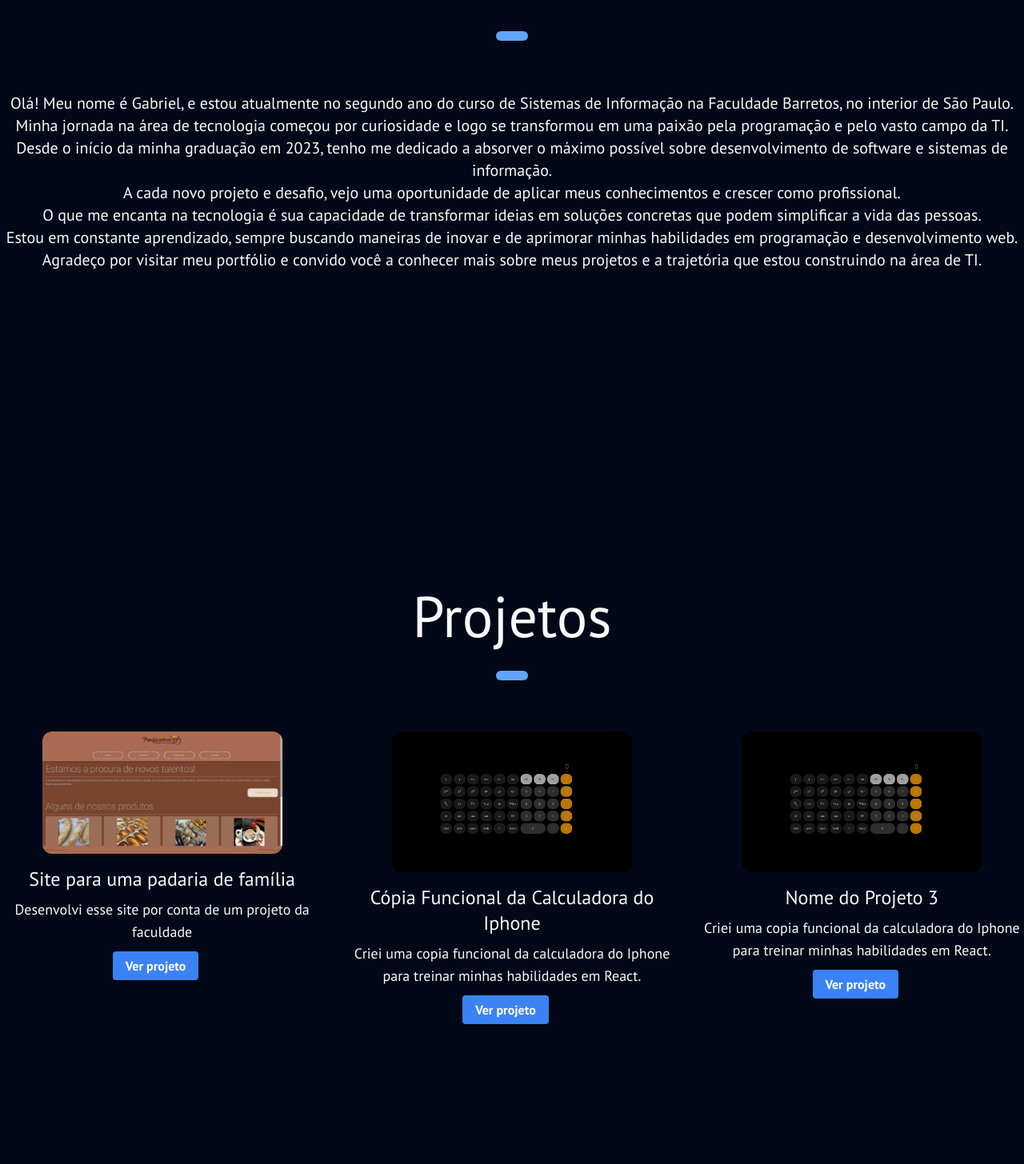
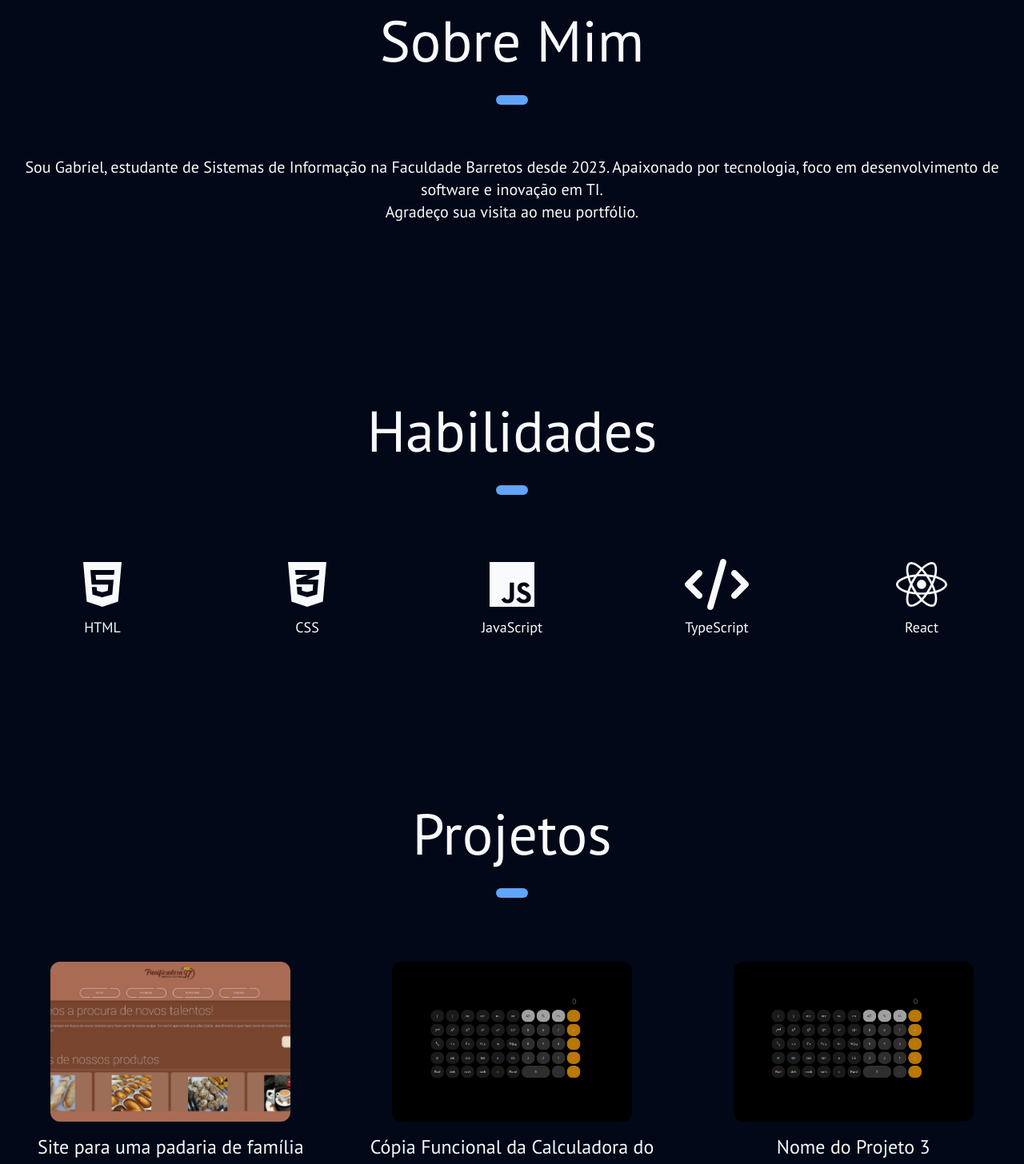
Before and after one commit to GabrielErani/PortFolioVite, a React (Vite) app: page / in a window 1280 px wide. Shown: the part 170-1626 px from the top of the page at 80% size. Before the commit the page ends 1493 px from the top, so only its background shows below. Built offline with nearby package versions, Linux system fonts and the light colour scheme.

Commit message:
adicionei a parte de skills

```diff
--- a/package.json
+++ b/package.json
@@ -10,6 +10,10 @@
     "preview": "vite preview --port 8080"
   },
   "dependencies": {
+    "@fortawesome/fontawesome-svg-core": "^6.5.2",
+    "@fortawesome/free-brands-svg-icons": "^6.5.2",
+    "@fortawesome/free-solid-svg-icons": "^6.5.2",
+    "@fortawesome/react-fontawesome": "^0.2.0",
     "@hookform/resolvers": "^3.3.4",
     "@radix-ui/react-accordion": "^1.1.2",
     "@radix-ui/react-alert-dialog": "^1.0.5",
--- a/src/components/pages/MainPage/MainPage.tsx
+++ b/src/components/pages/MainPage/MainPage.tsx
@@ -1,44 +1,29 @@
 import "./MainPage.css";
 import HeaderMainPage from "./HeaderMainPage";
 import ProjectCard from "./ProjectCard";
+import AboutSection from "./section/AboutComponent";
+import SkillsSection from "./section/SkillsComponent";
+
 
 const MainPage = () => {
   return (
     <>
     <HeaderMainPage />
-      <section id="SobreMim" className="min-h-screen h-fit max-w-screen ">
-        <div className="flex justify-center items-center flex-col w-full">
-          <h1 className="my-8 md:text-7xl text-3xl">Sobre Mim</h1>
-          <span className="h-3 bg-blue-400 w-10 rounded-full mb-16"></span>
-        </div>
-        <p className="text-xl pt-sans-regular md:p-0 p-4 mb-8">
-          Olá! Meu nome é Gabriel, e estou atualmente no segundo ano do curso de
-          Sistemas de Informação na Faculdade Barretos, no interior de São
-          Paulo.<br/> Minha jornada na área de tecnologia começou por curiosidade e
-          logo se transformou em uma paixão pela programação e pelo vasto campo
-          da TI.<br/> Desde o início da minha graduação em 2023, tenho me dedicado a
-          absorver o máximo possível sobre desenvolvimento de software e
-          sistemas de informação.<br/> A cada novo projeto e desafio, vejo uma
-          oportunidade de aplicar meus conhecimentos e crescer como
-          profissional.<br/> O que me encanta na tecnologia é sua capacidade de
-          transformar ideias em soluções concretas que podem simplificar a vida
-          das pessoas.<br/> Estou em constante aprendizado, sempre buscando maneiras
-          de inovar e de aprimorar minhas habilidades em programação e
-          desenvolvimento web.<br/> Agradeço por visitar meu portfólio e convido você
-          a conhecer mais sobre meus projetos e a trajetória que estou
-          construindo na área de TI.
-        </p>
-      </section>
-      <section className=" h-fit max-w-screen justify-center items-center flex flex-col" id="Projetos">
+    <AboutSection />
+    <SkillsSection />
+    <section
+      className="h-fit max-w-screen justify-center items-center flex flex-col py-20"
+      id="Projetos"
+    >
       <div className="flex justify-center items-center flex-col w-full">
         <h1 className="my-8 md:text-7xl text-3xl">Projetos</h1>
         <span className="h-3 bg-blue-400 w-10 rounded-full mb-16"></span>
       </div>
-        <div className="grid grid-cols-1 sm:grid-cols-2 md:grid-cols-3 gap-8 p-4.">
+      <div className="grid grid-cols-1 sm:grid-cols-2 md:grid-cols-3 gap-8 p-4">
         <ProjectCard
           imageSrc="\panificadora37Projeto.jpeg"
           projectName="Site para uma padaria de família"
-            projectDescription="Desenvolvi esse site por conta de um projeto da faculdade"
+          projectDescription="Desenvolvi esse site por conta de um projeto de extensão da faculdade"
           demoLink="https://panificadora37.com.br"
         />
         <ProjectCard
@@ -56,6 +41,7 @@ const MainPage = () => {
       </div>
     </section>
   </>
-)};
+  );
+};
 
 export default MainPage;
--- a/src/components/pages/MainPage/ProjectCard.tsx
+++ b/src/components/pages/MainPage/ProjectCard.tsx
@@ -15,9 +15,9 @@ const ProjectCard: React.FC<ProjectCardProps> = ({
 }) => {
   return (
     <div className="flex flex-col items-center mb-12">
-      <img src={imageSrc} alt={projectName} className="rounded-xl mb-4 max-w-[300px] h-auto" />
+      <img src={imageSrc} alt={projectName} className="rounded-xl mb-4 max-w-[300px] h-[200px] object-cover" />
       <h2 className="text-2xl mb-2">{projectName}</h2>
-      <p className="text-lg text-center mb-4">{projectDescription}</p>
+      <p className="text-lg text-center mb-4 h-[80px]">{projectDescription}</p>
       <div>
         <a href={demoLink} target="_blank" className="bg-blue-500 hover:bg-blue-600 text-white font-bold py-2 px-4 rounded mr-4">
           Ver projeto
--- /dev/null
+++ b/src/components/pages/MainPage/section/AboutComponent.tsx
@@ -0,0 +1,21 @@
+import React from 'react';
+
+const AboutSection: React.FC = () => {
+  return (
+    <section id="SobreMim" className="h-fit max-w-screen py-20">
+      <div className="flex justify-center items-center flex-col w-full">
+        <h1 className="my-8 md:text-7xl text-3xl">Sobre Mim</h1>
+        <span className="h-3 bg-blue-400 w-10 rounded-full mb-16"></span>
+      </div>
+      <p className="text-xl pt-sans-regular md:p-0 p-4 mb-8">
+        Sou Gabriel, estudante de Sistemas de Informação na Faculdade Barretos
+        desde 2023. Apaixonado por tecnologia, foco em desenvolvimento de
+        software e inovação em TI.
+        <br />
+        Agradeço sua visita ao meu portfólio.
+      </p>
+    </section>
+  );
+};
+
+export default AboutSection;
--- /dev/null
+++ b/src/components/pages/MainPage/section/SkillsComponent.tsx
@@ -0,0 +1,39 @@
+import React from 'react';
+import { FontAwesomeIcon } from "@fortawesome/react-fontawesome";
+import { faHtml5, faCss3Alt, faJs, faReact } from "@fortawesome/free-brands-svg-icons";
+import { faCode } from "@fortawesome/free-solid-svg-icons";
+
+const SkillsSection: React.FC = () => {
+  return (
+    <section id="Habilidades" className="h-fit max-w-screen py-20">
+      <div className="flex justify-center items-center flex-col w-full">
+        <h1 className="my-8 md:text-7xl text-3xl">Habilidades</h1>
+        <span className="h-3 bg-blue-400 w-10 rounded-full mb-16"></span>
+      </div>
+      <div className="grid grid-cols-2 sm:grid-cols-3 md:grid-cols-5 gap-8 p-4">
+        <div className="flex flex-col items-center">
+          <FontAwesomeIcon icon={faHtml5} size="4x" className="mb-2" />
+          <p className="text-lg">HTML</p>
+        </div>
+        <div className="flex flex-col items-center">
+          <FontAwesomeIcon icon={faCss3Alt} size="4x" className="mb-2" />
+          <p className="text-lg">CSS</p>
+        </div>
+        <div className="flex flex-col items-center">
+          <FontAwesomeIcon icon={faJs} size="4x" className="mb-2" />
+          <p className="text-lg">JavaScript</p>
+        </div>
+        <div className="flex flex-col items-center">
+          <FontAwesomeIcon icon={faCode} size="4x" className="mb-2" />
+          <p className="text-lg">TypeScript</p>
+        </div>
+        <div className="flex flex-col items-center">
+          <FontAwesomeIcon icon={faReact} size="4x" className="mb-2" />
+          <p className="text-lg">React</p>
+        </div>
+      </div>
+    </section>
+  );
+};
+
+export default SkillsSection;
```
Also changed, not shown: 1 other file (tests, documents, lock files or other folders). Lines whose indentation alone changed are shown as unchanged.
